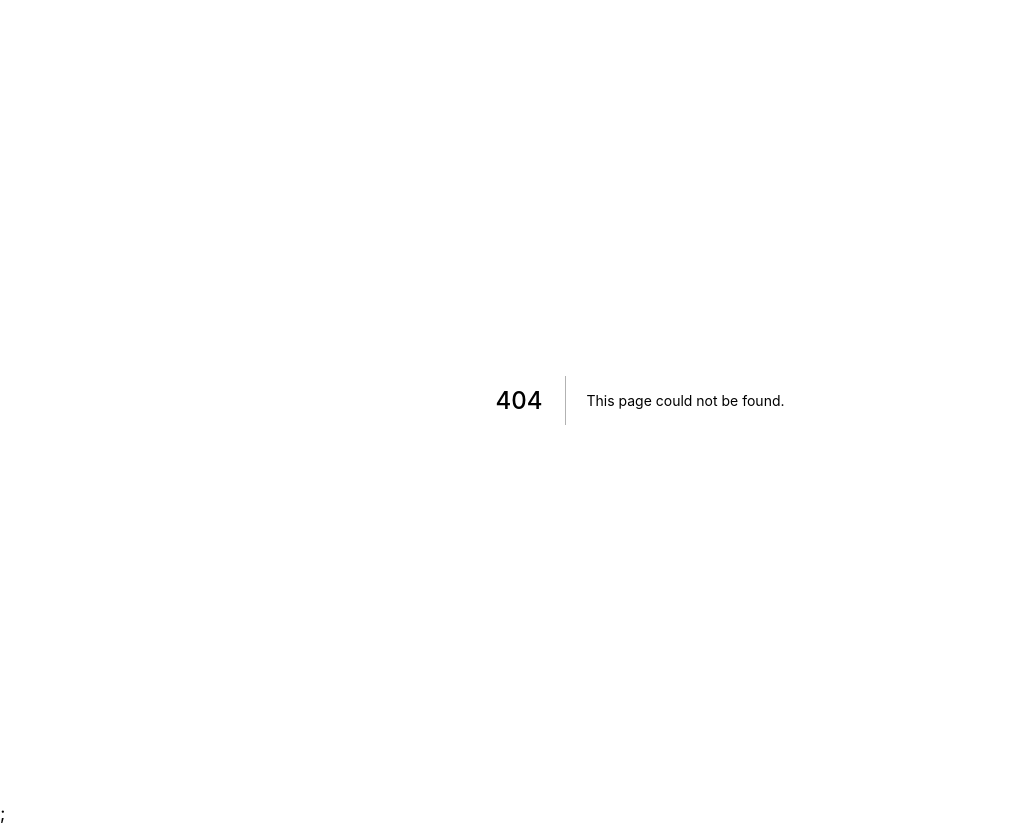
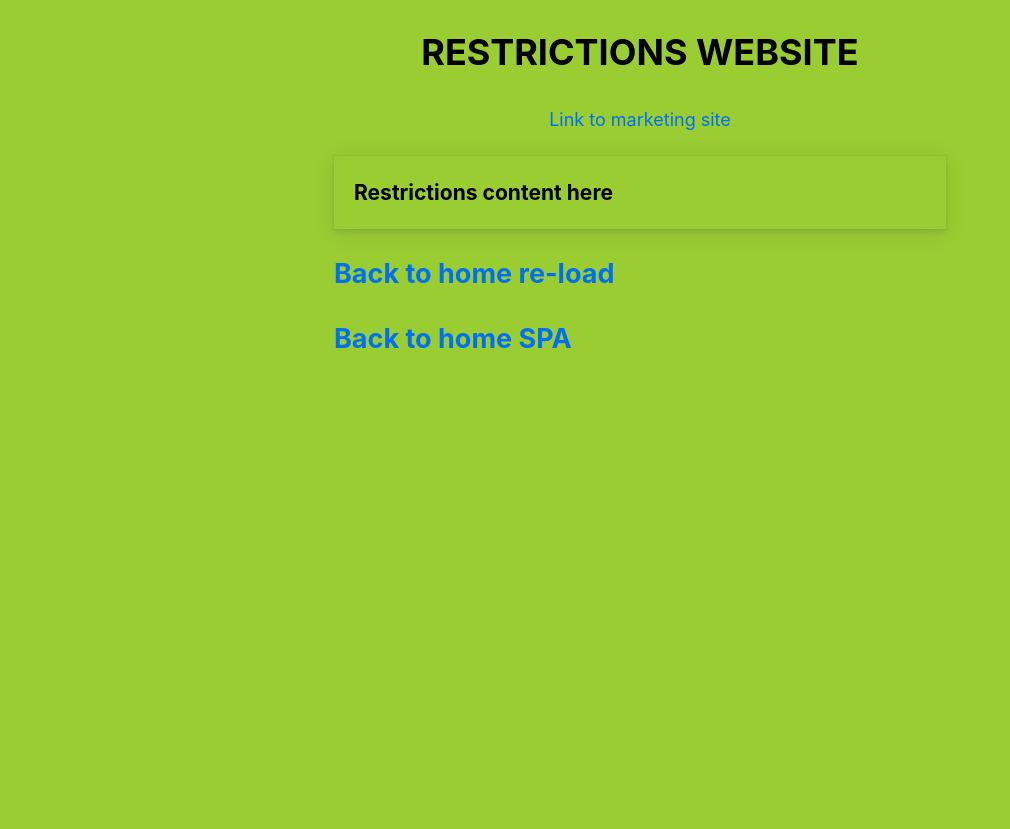
Before and after one commit to ovidiu-travelperk/nextjs-test, a Next.js app: page /content/restrictions-content in a window 1280 px wide. Before the commit this address had no page. Shown: the whole page, without its empty margins (0-1010 px from the left). After the commit the page ends 800 px from the top, so only its background shows below. Built offline with nearby package versions, Linux system fonts and the light colour scheme.

Commit message:
Update with demo marketing website

```diff
--- a/components/layout.tsx
+++ b/components/layout.tsx
@@ -1,3 +1,4 @@
+import { useRouter } from "next/dist/client/router";
 import Head from "next/head";
 import Image from "next/image";
 import Link from "next/link";
@@ -5,13 +6,16 @@ import React from "react";
 import styled from "styled-components";
 import utilStyles from "../styles/utils.module.css";
 
-const name = "Next.js app test";
-export const siteTitle = "Next.js Sample Website";
+const name = "Whitelabel PoC";
+export const siteTitle = "Whitelabel PoC";
 
 export default function Layout({
   children,
   home,
 }: React.PropsWithChildren<{ home?: any }>) {
+  const { query } = useRouter();
+
+  const { embedded } = query;
   return (
     <Container>
       <Head>
@@ -29,48 +33,16 @@ export default function Layout({
         <meta name="og:title" content={siteTitle} />
         <meta name="twitter:card" content="summary_large_image" />
       </Head>
-      <Header>
-        {home ? (
-          <>
-            <Image
-              priority
-              src="/images/fine.jpg"
-              className={utilStyles.borderCircle}
-              height={142}
-              width={300}
-              alt={name}
-            />
-            <h1 className={utilStyles.heading2Xl}>{name}</h1>
-          </>
-        ) : (
-          <>
-            <Link href="/">
-              <a>
-                <Image
-                  priority
-                  src="/images/fine.jpg"
-                  className={utilStyles.borderCircle}
-                  height={142}
-                  // layout="responsive"
-                  width={300}
-                  alt={name}
-                />
-              </a>
-            </Link>
-            <h2 className={utilStyles.headingLg}>
-              <Link href="/">
-                <a className={utilStyles.colorInherit}>{name}</a>
-              </Link>
-            </h2>
-          </>
-        )}
-      </Header>
-      <ul>
-        <li>Using StyledComponents</li>
-        {/* <li>Using Suitcase</li> */}
-        <li>Call API server side</li>
-        <li>Custom response headers from API call</li>
-      </ul>
+      {!embedded && (
+        <Header>
+          <h1>RESTRICTIONS WEBSITE</h1>
+          <div>
+            <div>
+              <a href={"https://10ohh.csb.app/"}>Link to marketing site</a>
+            </div>
+          </div>
+        </Header>
+      )}
       <main>{children}</main>
     </Container>
   );
@@ -78,7 +50,7 @@ export default function Layout({
 const Container = styled.div`
   max-width: 36rem;
   padding: 0 1rem;
-  margin: 3rem auto 6rem;
+  margin: 0 auto 6rem;
 `;
 
 const Header = styled.header`
--- a/package.json
+++ b/package.json
@@ -12,6 +12,7 @@
     "@types/react": "^17.0.30",
     "babel-plugin-styled-components": "^1.13.3",
     "next": "^11.0.0",
+    "query-string": "^7.0.1",
     "react": "17.0.2",
     "react-dom": "17.0.2",
     "react-tippy": "^1.4.0",
--- a/pages/_app.tsx
+++ b/pages/_app.tsx
@@ -1,15 +1,15 @@
 import { createGlobalStyle } from "styled-components";
 
-export default function App({ Component, pageProps }) {
+export default function MyApp({ Component, pageProps, query }) {
   return (
     <>
       <GlobalStyle />
-      <Component {...pageProps} />;
+      <Component {...pageProps} />
     </>
   );
 }
 
-App.getInitialProps = async (ctx) => ({});
+MyApp.getInitialProps = async (ctx) => ({});
 
 const GlobalStyle = createGlobalStyle`
   html,
--- a/pages/_document.js
+++ b/pages/_document.js
@@ -9,18 +9,17 @@ export default class MyDocument extends Document {
     ctx.res.setHeader("current-query", JSON.stringify(ctx.query));
 
     if (!!ctx.res) {
-      const value =
-        (await fetch(
-          "https://random-data-api.com/api/internet_stuff/random_internet_stuff"
-        ).then((r) => r.json())) || {};
-      const strValue = JSON.stringify(value);
-
-      ctx.res.setHeader("api-value", strValue);
-      ctx.res.setHeader(
-        "Content-Security-Policy",
-        `frame-ancestors ${value.url}`
-      );
-      ctx.res.setHeader("X-Frame-Options", `ALLOW_FROM ${value.url}`);
+      // const value =
+      //   (await fetch(
+      //     "https://random-data-api.com/api/internet_stuff/random_internet_stuff"
+      //   ).then((r) => r.json())) || {};
+      // const strValue = JSON.stringify(value);
+      // ctx.res.setHeader("api-value", strValue);
+      // ctx.res.setHeader(
+      //   "Content-Security-Policy",
+      //   `frame-ancestors ${value.url}`
+      // );
+      // ctx.res.setHeader("X-Frame-Options", `ALLOW_FROM ${value.url}`);
     }
     try {
       ctx.renderPage = () =>
--- a/pages/posts/first-post.tsx
+++ b/pages/content/restrictions-content.tsx
@@ -3,8 +3,11 @@ import Head from "next/head";
 import Link from "next/link";
 import React from "react";
 import { createGlobalStyle } from "styled-components";
+import { usePreserveEmbeddedQuery } from "utils/utils";
+import utilStyles from "../../styles/utils.module.css";
 
 const FirstPost = () => {
+  const { preserve } = usePreserveEmbeddedQuery();
   return (
     <>
       <GlobalStyle />
@@ -12,12 +15,12 @@ const FirstPost = () => {
         <Head>
           <title>The first post</title>
         </Head>
-        <h1>test</h1>
+        <h3 className={utilStyles.card}>Restrictions content here</h3>
         <h2>
-          <a href="/">Back to home re-load</a>
+          <a href={preserve("/")}>Back to home re-load</a>
         </h2>
         <h2>
-          <Link href="/">Back to home SPA</Link>
+          <Link href={preserve("/")}>Back to home SPA</Link>
         </h2>
       </Layout>
     </>
--- a/styles/utils.module.css
+++ b/styles/utils.module.css
@@ -50,3 +50,8 @@
 .lightText {
     color: #666;
 }
+
+.card {
+    box-shadow: 0px 0px 1px 1px rgba(50, 50, 93, 0.05), 0px 4px 24px rgba(50, 50, 93, 0.1), 0px 4px 6px rgba(50, 50, 93, 0.1);
+    padding: 20px;
+}
--- a/tsconfig.json
+++ b/tsconfig.json
@@ -25,10 +25,4 @@
     "**/*.tsx"
   ],
   "exclude": []
-  // "exclude": [
-  //   "node_modules"
-  // ]
-  // "exclude": [
-  //   "node_modules"
-  // ]
 }
--- /dev/null
+++ b/utils/utils.tsx
@@ -0,0 +1,13 @@
+import { useRouter } from "next/dist/client/router";
+import queryString from "query-string";
+
+export const usePreserveEmbeddedQuery = () => {
+  const { query } = useRouter();
+
+  const preserve = (path: string) => {
+    const parsed = queryString.parseUrl(path);
+    parsed.query.embedded = query.embedded;
+    return queryString.stringifyUrl(parsed);
+  };
+  return { preserve };
+};
```
Also changed, not shown: pages/index.tsx (+7 -27 lines), 1 other file (tests, documents, lock files or other folders).
